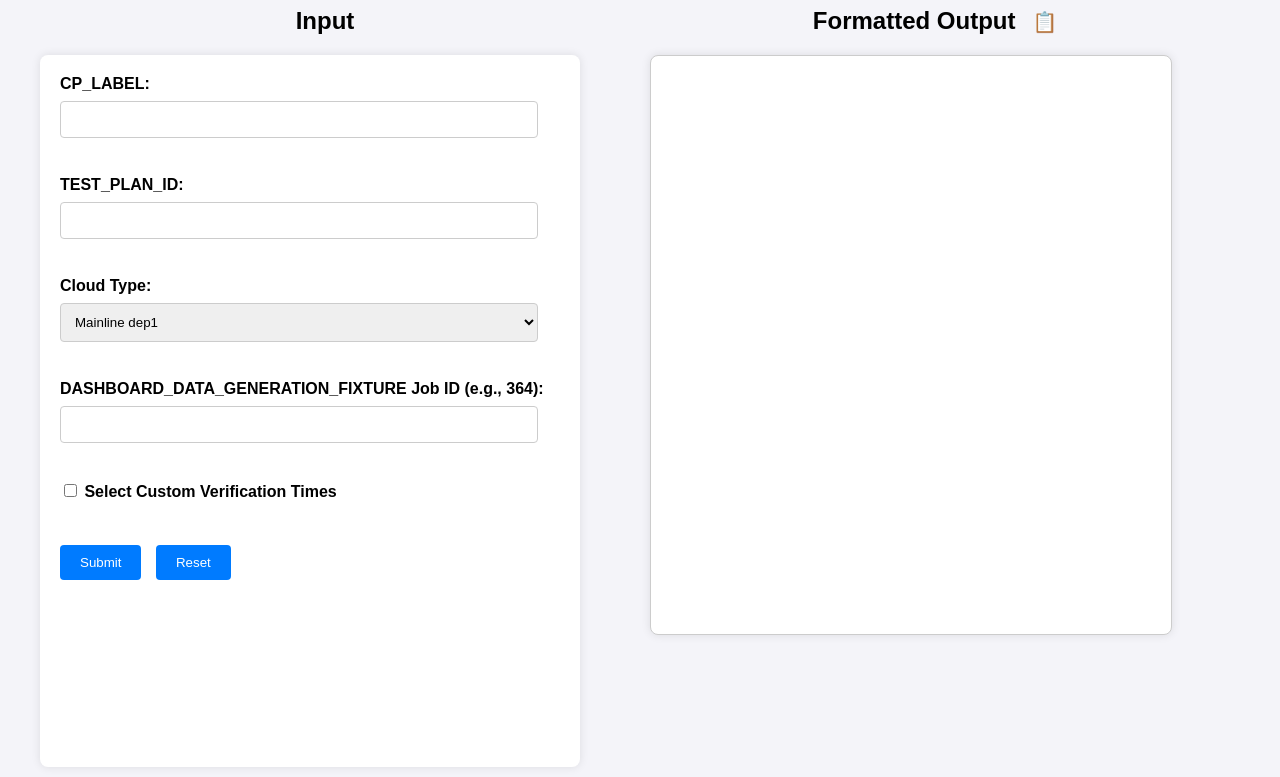
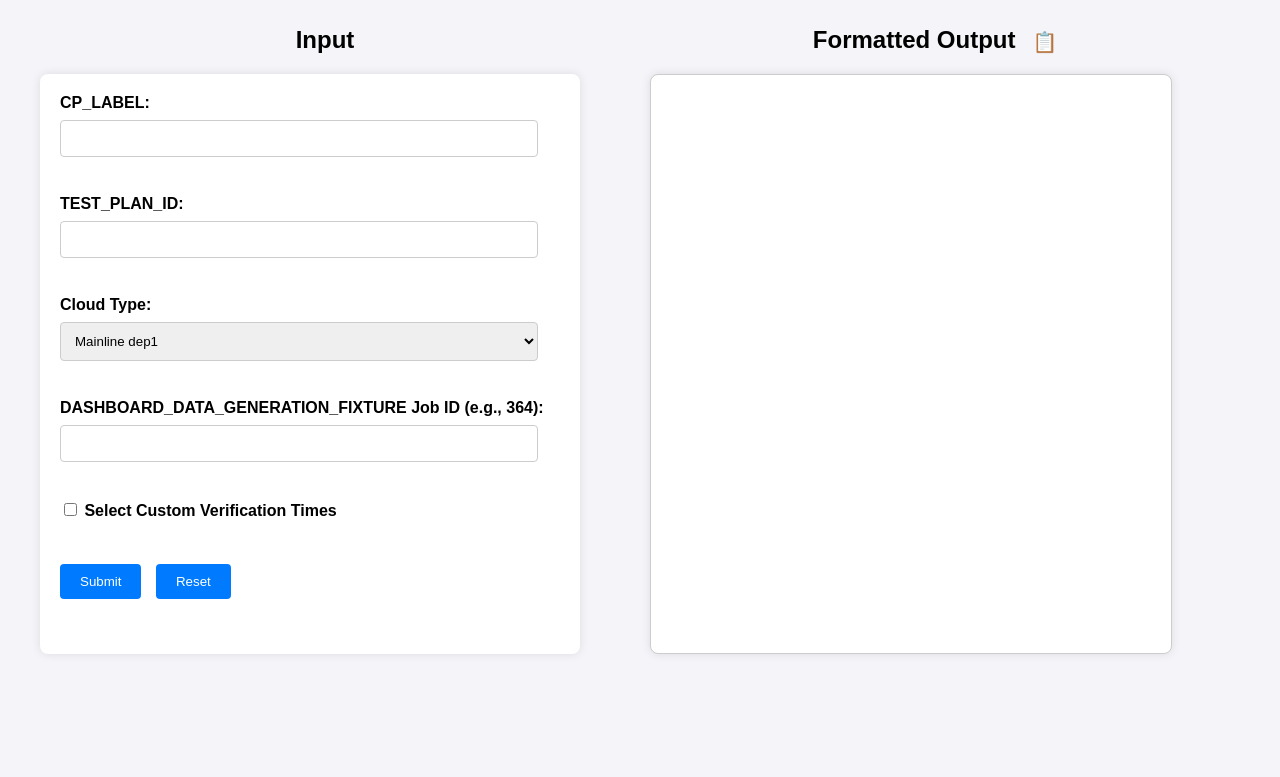
Before and after one commit to PiyushPatidar-Druva/schedule_pps, a plain HTML site: page index.html in a window 1280 px wide. Shown: the part 103-880 px from the top of the page. After the commit the page ends 800 px from the top, so only its background shows below. Drawn offline with Linux system fonts and the light colour scheme.

Commit message:
Add files via upload

```diff
--- a/index.css
+++ b/index.css
@@ -44,7 +44,7 @@ form {
     width: 100%;
     max-width: 500px;
     animation: fadeIn 1s ease-in-out;
-    min-height: 672px;
+    min-height: 540px;
 }
 
 label {
```
